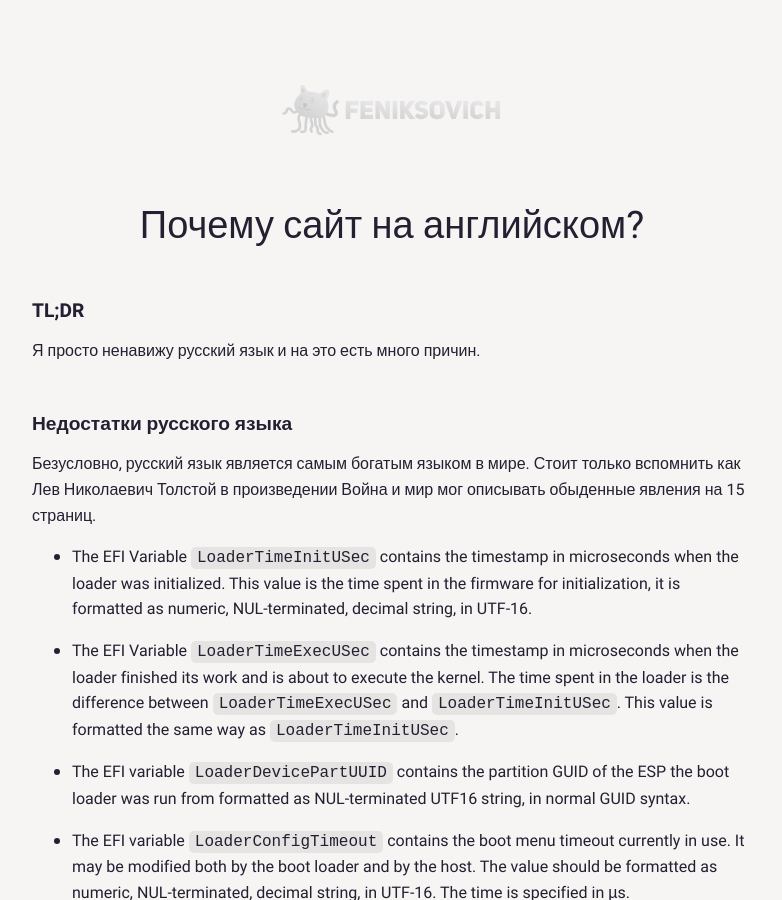
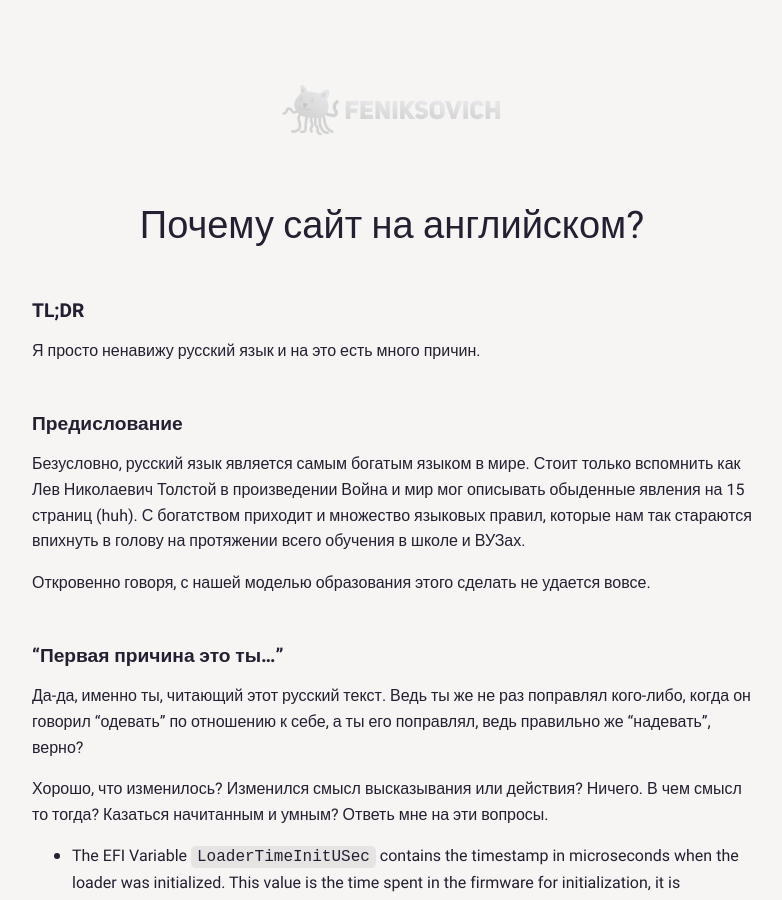
Before and after one commit to Feniksovich/feniksovich.github.io, a Jekyll site: the page built from why_english.md, in a window 1280 px wide and 900 px high. Shown: the whole window, without its empty margins (248-1030 px from the left). Built offline with Jekyll 4.4.1, drawn with Linux system fonts in a browser that asks for light colours.

Commit message:
Commit 8

```diff
--- a/why_english.md
+++ b/why_english.md
@@ -11,9 +11,21 @@ position: 0
 
 Я просто ненавижу русский язык и на это есть много причин.
 
-## Недостатки русского языка
+## Предислование
 Безусловно, русский язык является самым богатым языком в мире. Стоит только вспомнить
-как Лев Николаевич Толстой в произведении Война и мир мог описывать обыденные явления на 15 страниц.
+как Лев Николаевич Толстой в произведении Война и мир мог описывать обыденные явления
+на 15 страниц (huh). С богатством приходит и множество языковых правил, которые нам
+так стараются впихнуть в голову на протяжении всего обучения в школе и ВУЗах.
+
+Откровенно говоря, с нашей моделью образования этого сделать не удается вовсе.
+
+## "Первая причина это ты..."
+Да-да, именно ты, читающий этот русский текст. Ведь ты же не раз поправлял кого-либо,
+когда он говорил "одевать" по отношению к себе, а ты его поправлял, ведь правильно
+же "надевать", верно?
+
+Хорошо, что изменилось? Изменился смысл высказывания или действия? Ничего.
+В чем смысл то тогда? Казаться начитанным и умным? Ответь мне на эти вопросы.
 
 * The EFI Variable `LoaderTimeInitUSec` contains the timestamp in microseconds
   when the loader was initialized. This value is the time spent in the firmware
```
